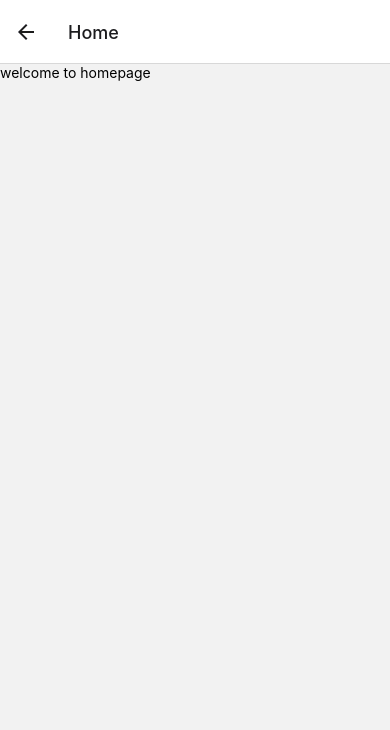
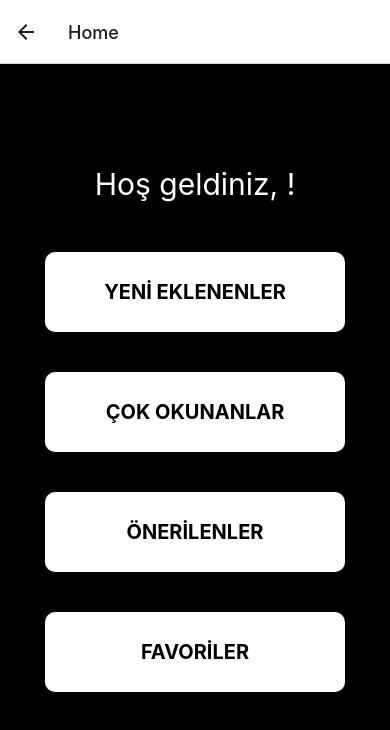
Before and after one commit to tugba0278/explore_books_reactNative_expo, a React Native app: screen /Home in a window 390 px wide. Shown: the top 730 px of the page. Built offline with nearby package versions, Linux system fonts and the light colour scheme.

Commit message:
homepage is created

```diff
--- a/screens/HomeScreen.js
+++ b/screens/HomeScreen.js
@@ -1,17 +1,91 @@
-import { useNavigation } from '@react-navigation/core'
-import React, {  useState } from 'react'
-import { KeyboardAvoidingView, StyleSheet, Text, TextInput, TouchableOpacity, View } from 'react-native'
-import { auth } from '../firebase'
-import { signInWithEmailAndPassword } from "firebase/auth";
+import React, { useEffect, useState } from 'react';
+import { View, Text,  StyleSheet,TouchableOpacity } from 'react-native';
+import { auth, db } from '../firebase';
+import { doc, getDoc } from 'firebase/firestore';
+// Firebase ve diğer gerekli kütüphaneleri ekleyin
+
+const HomeScreen = () => {
+  const [userName, setUserName] = useState('');
+
+  useEffect(() => {
+    getUserName();
+  }, []);
+
+  const getUserName = async () => {
+    try {
+      const user = auth.currentUser;
+      // Reference to the user's document in Firestore
+      const docRef = doc(db, "users", user.uid);
+      const docSnap = await getDoc(docRef);
+
+      const data = docSnap.data();
+      setUserName(data.Name)
+    } catch (error) {
+      console.error("Hata:", error);
+    }
+  };
+
+  return (
+    <View style={[styles.contanier]}>
+      <Text style={{color:'white',fontSize:30,bottom:30}}>Hoş geldiniz, {userName}!</Text>
+
+      <TouchableOpacity
+        onPress={() => {}}
+        style={ [styles.buttonStyle]}
+      >
+          <Text style={[styles.textStyle]}>YENİ EKLENENLER</Text>
+      </TouchableOpacity>
+
+      <TouchableOpacity
+        onPress={() => {}}
+        style={ [styles.buttonStyle]}
+      >
+          <Text style={[styles.textStyle]}>ÇOK OKUNANLAR</Text>
+      </TouchableOpacity>
 
 
-const HomeScreen = () => {
+      <TouchableOpacity
+        onPress={() => {}}
+        style={ [styles.buttonStyle]}
+      >
+          <Text style={[styles.textStyle]}>ÖNERİLENLER</Text>
+      </TouchableOpacity>
 
-  return (
-    <View>
-        <Text>welcome to homepage</Text>
+      <TouchableOpacity
+        onPress={() => {}}
+        style={ [styles.buttonStyle]}
+      >
+          <Text style={[styles.textStyle]}>FAVORİLER</Text>
+      </TouchableOpacity>
+
     </View>
+  );
 
-  )
-}
-export default HomeScreen
+};
+
+export default HomeScreen;
+
+const styles=  StyleSheet.create({
+  contanier:{
+    flex: 1,
+    justifyContent: 'center',
+    alignItems: 'center',
+    backgroundColor:'black'},
+
+  buttonStyle:{
+    backgroundColor: 'white',
+    width: 300,
+    height: 80,
+    justifyContent: 'center',
+    alignItems: 'center',
+    borderRadius: 10,
+    marginVertical: 20
+  },
+
+  textStyle:{
+    color: 'black',
+    fontSize: 20,
+    fontWeight: 'bold'
+  }
+
+})
```
